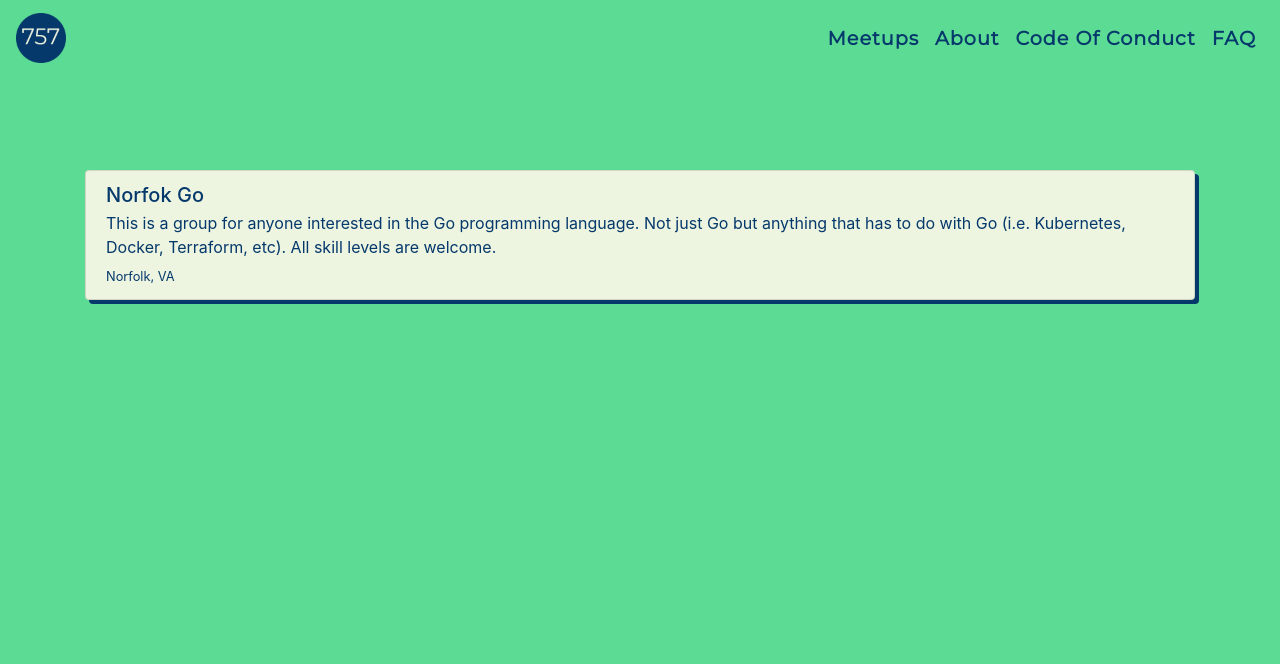
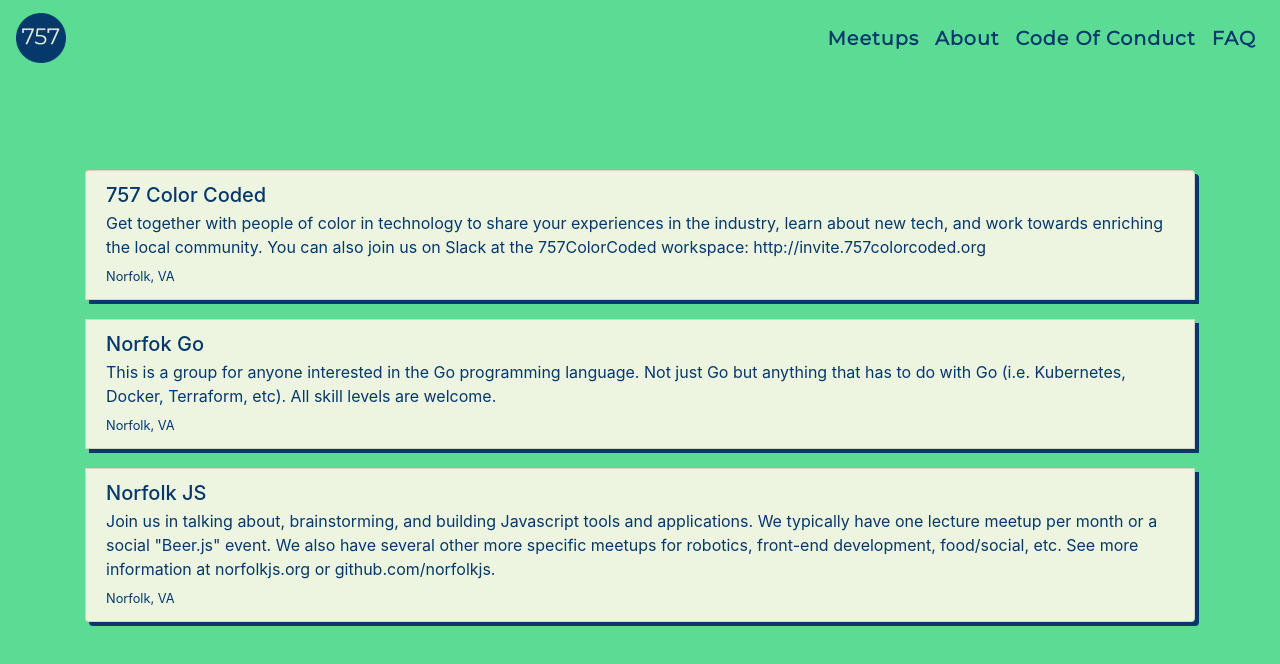
Before and after one commit to mnrowe/757dev, a Nuxt app: page /meetups in a window 1280 px wide. Shown: the top 664 px of the page. Built offline with nearby package versions, Linux system fonts and the light colour scheme.

Commit message:
add more meetup data to meetups component

```diff
--- a/pages/meetups.vue
+++ b/pages/meetups.vue
@@ -5,7 +5,9 @@
     <NavBar />
     <b-container>
       <b-list-group>
+        <GroupItem :meetup="colorCoded" />
         <GroupItem :meetup="norfolkGo" />
+        <GroupItem :meetup="norfolkJS" />
       </b-list-group>
     </b-container>
   </div>
@@ -27,13 +29,25 @@
       norfolkGo: {
         name: 'Norfok Go',
         location: 'Norfolk, VA',
-        logo: '~assets/go.jpeg',
+        logo: '~/assets/go.jpeg',
         url: 'https://www.meetup.com/Norfolk-Go-Meetup-Group/',
         about:
           'This is a group for anyone interested in the Go programming language. Not just Go but anything that has to do with Go (i.e. Kubernetes, Docker, Terraform, etc). All skill levels are welcome.',
         codeOfConduct:
           'This community abides by the Go Community Code of Conduct (https://golang.org/conduct).',
         organizers: ['Troy Connor', 'Kenia']
+      },
+      colorCoded: {
+        name: '757 Color Coded',
+        location: 'Norfolk, VA',
+        url: 'https://www.meetup.com/757ColorCoded/',
+        about: `Get together with people of color in technology to share your experiences in the industry, learn about new tech, and work towards enriching the local community.
+
+You can also join us on Slack at the 757ColorCoded workspace: http://invite.757colorcoded.org`,
+        organizers: {
+          mainOrganizers: 'Guilermo A. Fisher',
+          altOrganizers: ['Lisa', 'Chazona', 'Troy Connor', 'Tonia Seenauth']
+        }
       },
       norfolkJS: {
         name: 'Norfolk JS',
@@ -43,8 +57,8 @@
         about:
           'Join us in talking about, brainstorming, and building Javascript tools and applications. We typically have one lecture meetup per month or a social "Beer.js" event. We also have several other more specific meetups for robotics, front-end development, food/social, etc. See more information at norfolkjs.org or github.com/norfolkjs.',
         organizers: {
-          organizers: 'Travis Webb',
-          cOrganizers: [
+          mainOrganizers: 'Travis Webb',
+          altOrganizers: [
             'Austin Gaylon',
             'Paul Chin Jr.',
             'Linda Nichols',
```
